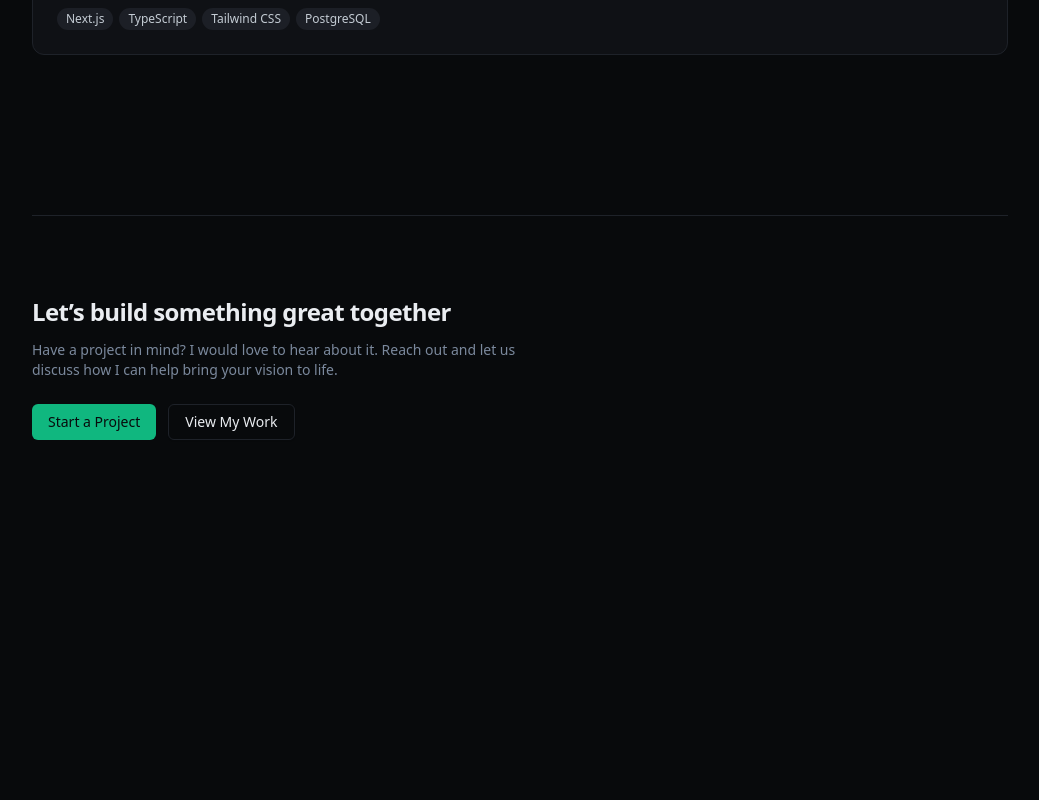
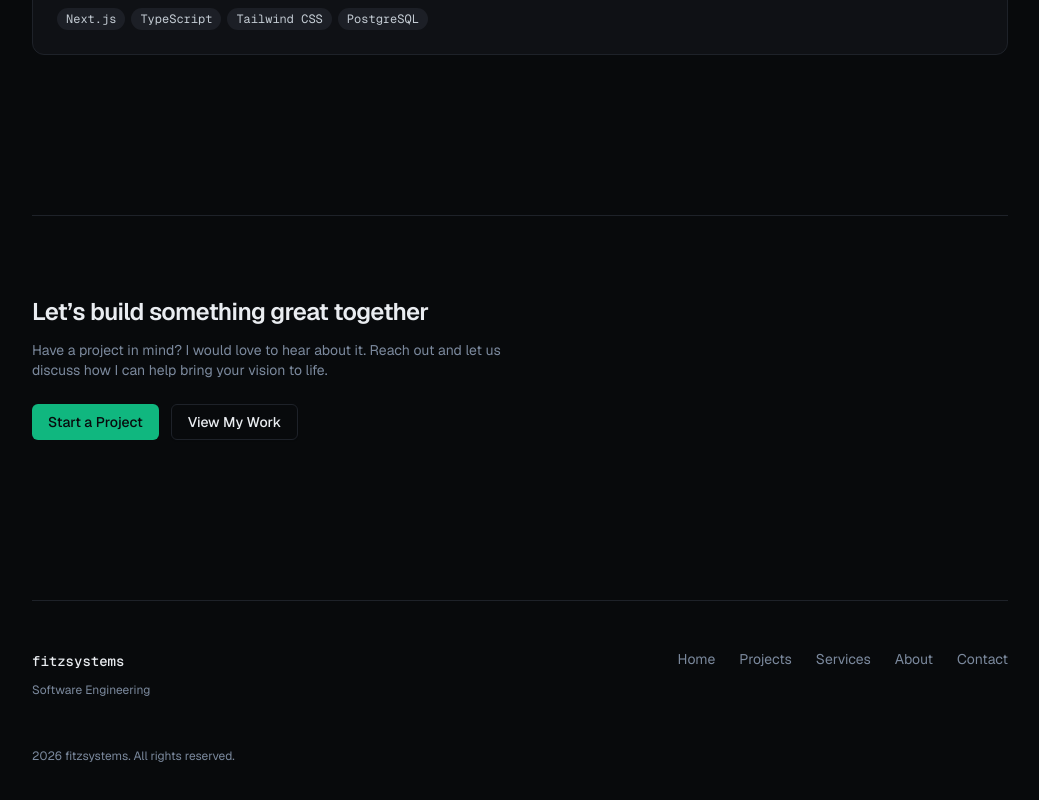
Before and after one commit to connor-kfitz/fitzsystems, a Next.js app: page / in a window 1280 px wide. Shown: the part 1432-2232 px from the top of the page, without its empty margins (120-1159 px from the left). Before the commit the page ends 1952 px from the top, so only its background shows below. Built offline with nearby package versions, Linux system fonts and the light colour scheme.

Commit message:
Added Footer

```diff
--- a/app/globals.css
+++ b/app/globals.css
@@ -7,8 +7,8 @@
 @theme inline {
   --color-background: hsl(var(--background));
   --color-foreground: hsl(var(--foreground));
-  --font-sans: hsl(var(--font-geist-sans));
-  --font-mono: hsl(var(--font-geist-mono));
+  --font-sans: var(--font-geist-sans);
+  --font-mono: var(--font-geist-mono);
   --color-sidebar-ring: hsl(var(--sidebar-ring));
   --color-sidebar-border: hsl(var(--sidebar-border));
   --color-sidebar-accent-foreground: hsl(var(--sidebar-accent-foreground));
@@ -48,6 +48,8 @@
 }
 
 :root {
+    --font-geist-sans: "Geist", sans-serif;
+    --font-geist-mono: "Geist Mono", monospace;
     --background: 220 20% 4%;
     --foreground: 210 20% 93%;
     --card: 220 18% 7%;
--- a/app/layout.tsx
+++ b/app/layout.tsx
@@ -1,4 +1,5 @@
 import { Navigation } from "@/components/navigation/Navigation";
+import { Footer } from "@/components/shared/Footer";
 import type { Metadata } from "next";
 import { Geist, Geist_Mono } from "next/font/google";
 
@@ -31,6 +32,7 @@ export default function RootLayout({
       >
         <Navigation/>
         {children}
+        <Footer/>
       </body>
     </html>
   );
--- /dev/null
+++ b/components/shared/Footer.tsx
@@ -0,0 +1,47 @@
+import Link from "next/link";
+
+import { Separator } from "@/components/ui/separator";
+import { navigationLinks } from "@/lib/constants";
+
+export function Footer() {
+  return (
+    <footer className="pb-12 pt-20">
+      <div className="mx-auto max-w-5xl px-6">
+        <Separator className="mb-12"/>
+
+        {/* Info */}
+        <div className="flex flex-col gap-8 md:flex-row md:items-start md:justify-between">
+          <div>
+            <Link
+              href="/"
+              className="font-mono text-sm font-medium text-foreground"
+            >
+              fitzsystems
+            </Link>
+            <p className="mt-2 max-w-xs text-xs leading-relaxed text-muted-foreground">
+              Software Engineering
+            </p>
+          </div>
+
+          {/* Navigation Links */}
+          <div className="flex flex-wrap gap-x-6 gap-y-2">
+            {navigationLinks.map((link) => (
+              <Link
+                key={link.href}
+                href={link.href}
+                className="text-sm text-muted-foreground transition-colors hover:text-foreground"
+              >
+                {link.label}
+              </Link>
+            ))}
+          </div>
+        </div>
+
+        <p className="mt-12 text-xs text-muted-foreground">
+          {"2026 fitzsystems. All rights reserved."}
+        </p>
+
+      </div>
+    </footer>
+  );
+}
```
